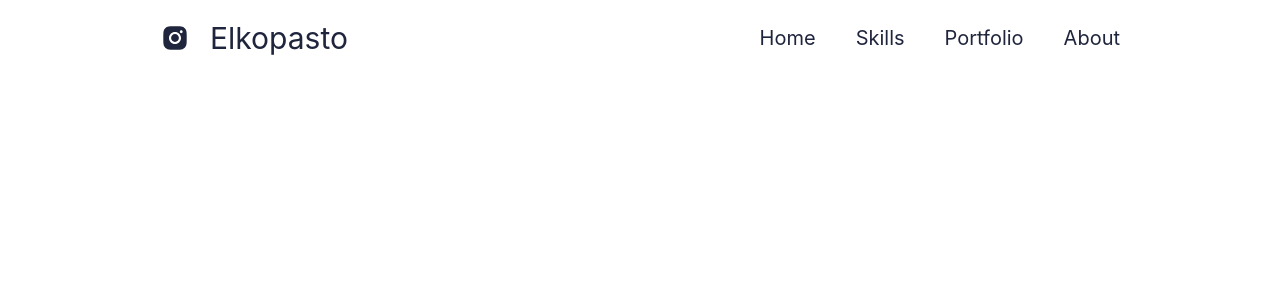
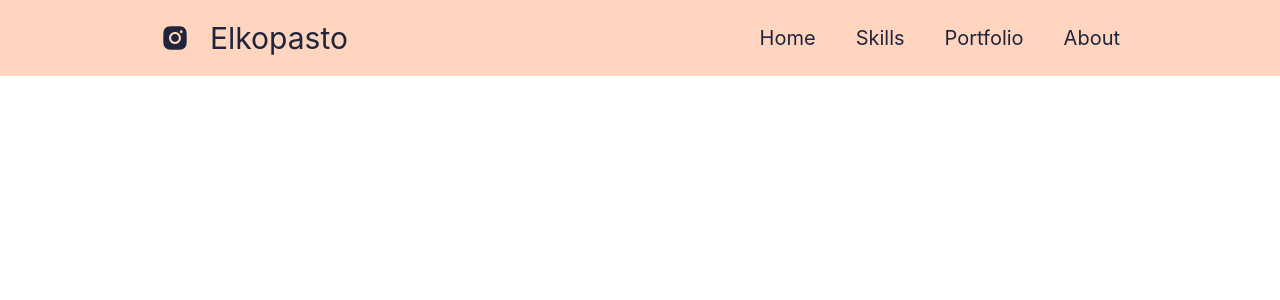
Before and after one commit to Elkopasto/portfolio, a Next.js app: page /components/nav in a window 1280 px wide. Shown: the top 300 px of the page. Built offline with nearby package versions, Linux system fonts and the light colour scheme.

Commit message:
Portfolio layout fixes

```diff
--- a/pages/components/nav.js
+++ b/pages/components/nav.js
@@ -19,12 +19,13 @@ const Link = ({ page, selectedPage, setSelectedPage }) => {
     );
   };
 
-const HomeNavigation = ({ isTopOfPage:bool, selectedPage, setSelectedPage}) => {
+const HomeNavigation = ({ isTopOfPage, selectedPage, setSelectedPage}) => {
     const [isMenuToggled, setIsMenuToggled] = useState(false);
-    const isAboveSmallScreens = useMediaQuery("(min-width: 700px)")
+    const isAboveSmallScreens = useMediaQuery("(min-width: 700px)");
+    const navbarBackground = isTopOfPage ? "bg-beige" : "bg-beige";
 
     return (
-        <nav className='z-40 w-full py-5 mb-5 px-10 md:px-20 lg:px-40'>
+        <nav className={`${navbarBackground} z-40 w-full py-5 mb-5 px-10 md:px-20 lg:px-40`}>
             <div className='flex items-center justify-between mx-auto'>
                 <ul className='flex items-center gap-5'>
                     <a href="https://www.instagram.com/andrew_kalinenko/" target="_blank" rel="noreferrer">
--- a/pages/components/portfolio.js
+++ b/pages/components/portfolio.js
@@ -37,30 +37,30 @@ const Portfolio = ({setSelectedPage}) => {
                             </h1>
                             <p className='font-inter drop-shadow-md text-xl font-medium text-beige mt-5 text-center md:text-start lg:text-center'>Voluptate commodo cillum magna fugiat sint minim aliquip. Laboris dolor excepteur aute nostrud aliquip tempor sunt. Officia voluptate exercitation cupidatat ex ipsum ex aliqua tempor et proident adipisicing </p>
                         </div>
-                        <Image src='/assets/blob_1.png' width={512} height={512} className='w-96 h-96 mx-auto lg:mx-0 my-auto' />
+                        <Image src='/assets/blob_1.png' width={512} height={512} className='w-full h-full md:w-72 md:h-726 mx-auto lg:mx-0 my-auto' />
                 </div>
 
                 <div className='lg:flex gap-10 justify-center'>
                         <div className='rounded-xl my-10 px-10 basis-3/5 order-2'>
                             <h1 className="text-beige font-inter font-bold text-4xl mt-10 text-center">
-                                <span className='text-red text-5xl'>Personal</span>
+                                <span className='text-red text-5xl'>Work</span>
                             </h1>
                             <p className='font-inter drop-shadow-md text-xl font-medium text-beige mt-5 text-center md:text-start lg:text-center'>Voluptate commodo cillum magna fugiat sint minim aliquip. Laboris dolor excepteur aute nostrud aliquip tempor sunt. Officia voluptate exercitation cupidatat ex ipsum ex aliqua tempor et proident adipisicing </p>
                         </div>
 
                         <motion.div onViewportEnter={() => setSelectedPage("portfolio")} />
-                            <Image src='/assets/blob_1.png' width={512} height={512} className='w-96 h-96 my-auto mx-auto lg:mx-0 order-1' />
+                            <Image src='/assets/blob_1.png' width={512} height={512} className='w-full h-full md:w-72 md:h-72 my-auto mx-auto lg:mx-0 order-1' />
                         <motion.div />
                 </div>
 
                 <div className='lg:flex gap-10 justify-center mb-32'>
                         <div className='rounded-xl my-10 px-10 basis-3/5'>
                             <h1 className="text-beige font-inter font-bold text-4xl mt-10 text-center">
-                                <span className='text-red text-5xl'>Personal</span>
+                                <span className='text-red text-5xl'>Other</span>
                             </h1>
                             <p className='font-inter drop-shadow-md text-xl font-medium text-beige mt-5 text-center md:text-start lg:text-center'>Voluptate commodo cillum magna fugiat sint minim aliquip. Laboris dolor excepteur aute nostrud aliquip tempor sunt. Officia voluptate exercitation cupidatat ex ipsum ex aliqua tempor et proident adipisicing </p>
                         </div>
-                        <Image src='/assets/blob_1.png' width={512} height={512} className='w-96 h-96 my-auto mx-auto lg:mx-0' />
+                        <Image src='/assets/blob_1.png' width={512} height={512} className='w-full h-full md:w-72 md:h-72 my-auto mx-auto md:mx-0' />
                 </div>
             </div>
             <img src="assets/beige_waves.png" className='absolute z-0 bottom-0 left-0' />
```
